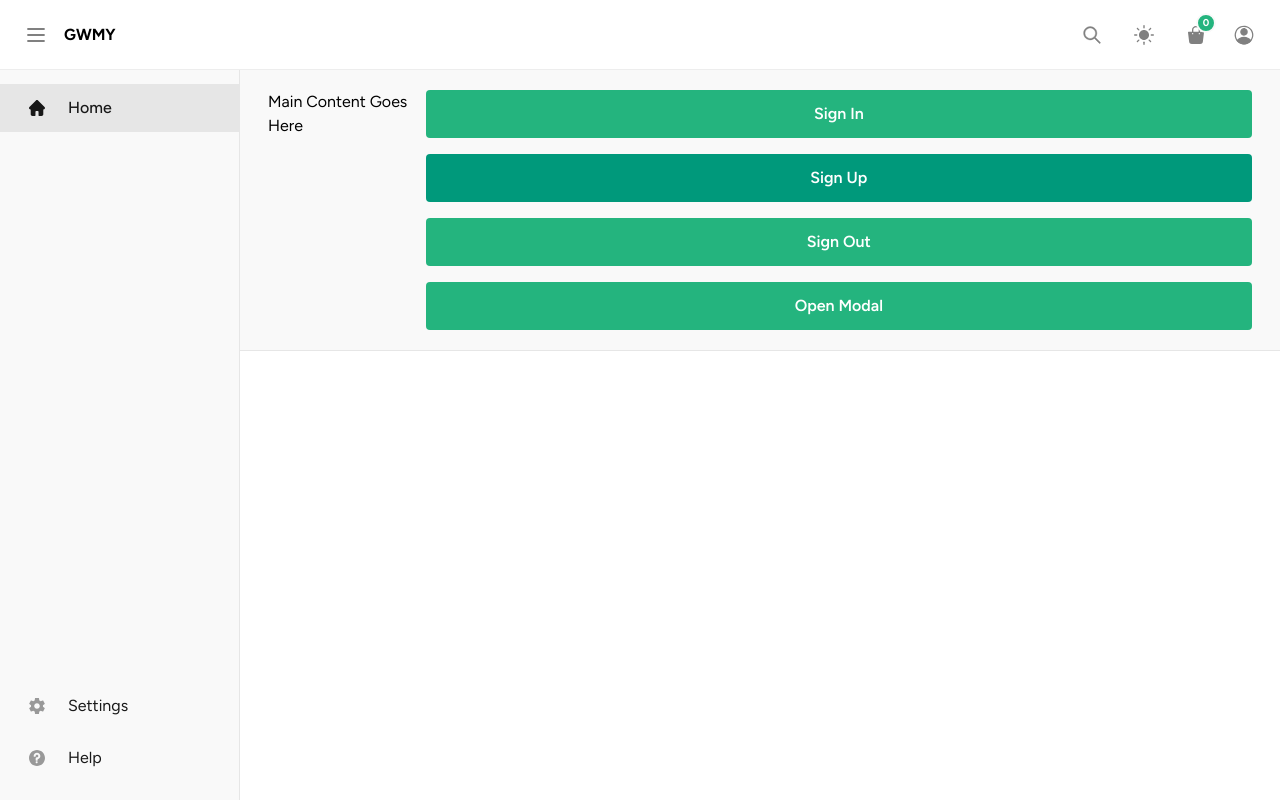
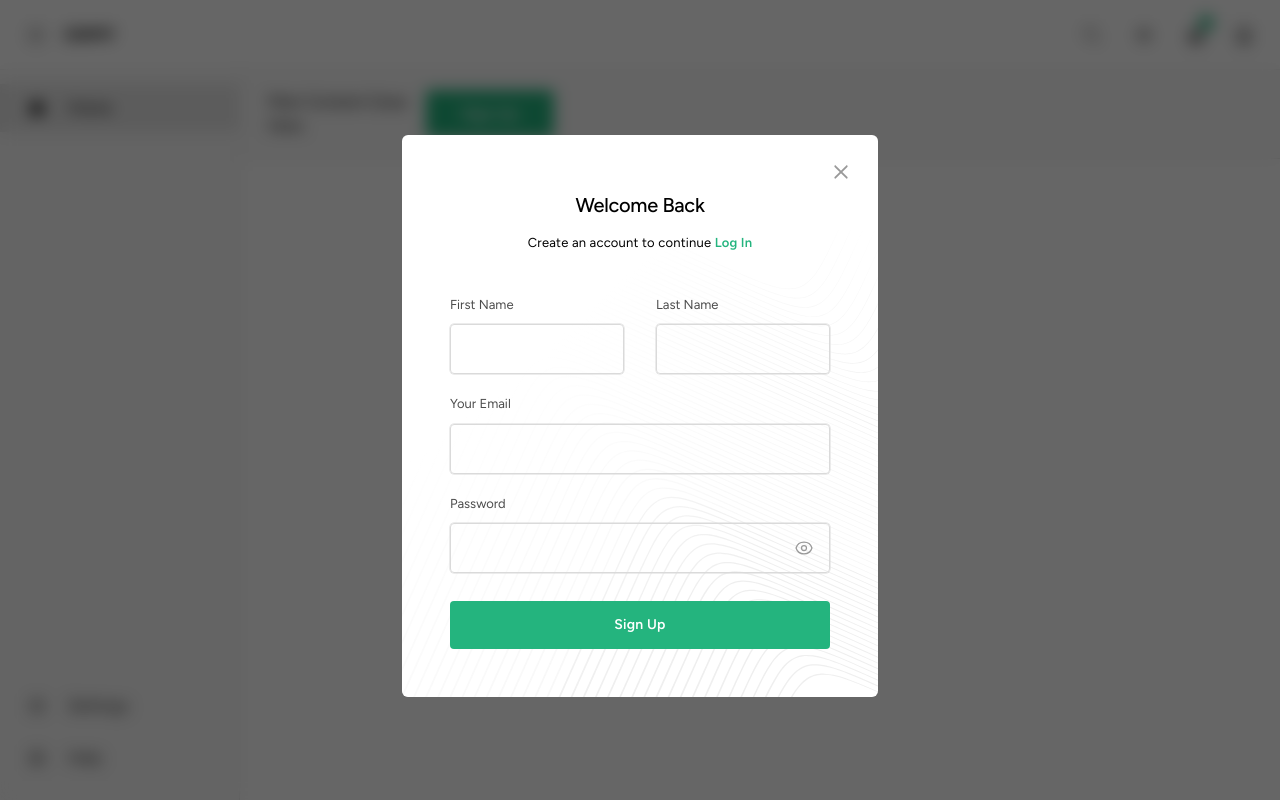
Before and after one commit to joshuamwo/gwmy, a Next.js app: page / in a window 1280 px wide. Both pictures are taken after a click on the button "Sign Up". Built offline with nearby package versions, Linux system fonts and the light colour scheme; no server answers.

Commit message:
modalActions added to Register form & modal container  added to root container

```diff
--- a/app/page.tsx
+++ b/app/page.tsx
@@ -5,6 +5,7 @@ import Button from "@/components/ui/button";
 import { useSupabase } from "@/context/supabase-context";
 import { ModalContainer } from "@/components/modals/modals-container";
 import { useState } from "react";
+import { useModalAction } from "@/components/modals/modal-controller";
 
 export default function App() {
   const { supabase } = useSupabase();
@@ -64,15 +65,15 @@ export default function App() {
     }
   };
 
+  const { openModal, closeModal } = useModalAction();
+
   return (
     <div className="gap-2 app-category-filter-bar sticky top-16 z-20 flex min-h-[64px] w-full overflow-hidden border-b border-light-400 bg-light-100 px-4 py-4 dark:border-dark-300 dark:bg-dark-100 sm:top-[70px] sm:min-h-[70px] sm:px-5 sm:py-5 md:px-6 lg:px-7 3xl:px-8">
       <h1>Main Content Goes Here</h1>
       <div className="flex flex-col gap-4 w-full">
-        <Button onClick={() => signIn()}>Sign In</Button>
-        <Button onClick={() => signUp()}>Sign Up</Button>
-        <Button onClick={() => signOut()}>Sign Out</Button>
-        <ModalContainer modalToggle={modalToggle} modalIsOpen={modalIsOpen} />
-        <Button onClick={() => modalToggle("open")}>Open Modal</Button>
+        <Button className="w-32" onClick={() => openModal("SIGNUP")}>
+          Sign Up
+        </Button>
       </div>
     </div>
   );
--- a/components/auth/register-form.tsx
+++ b/components/auth/register-form.tsx
@@ -86,7 +86,7 @@ export default function RegisterForm() {
                 type="submit"
                 className="!mt-5 w-full text-sm tracking-[0.2px] lg:!mt-7"
               >
-                Register
+                Sign Up
               </Button>
             </>
           </form>
--- a/components/modals/modals-container.tsx
+++ b/components/modals/modals-container.tsx
@@ -3,23 +3,32 @@ import { useRouter } from "next/navigation";
 // import { useModalAction, useModalState } from "./modal-controller";
 import { useEffect, Fragment } from "react";
 import { usePathname } from "next/navigation";
-import RegisterForm from "../auth/register-form";
 import { CloseIcon } from "../icons/close-icon";
+import dynamic from "next/dynamic";
+import { useModalState } from "./modal-controller";
+import { useModalAction } from "./modal-controller";
 
-type ModalToggleProps = "open" | "close";
-interface ModalContainerProps {
-  modalIsOpen?: boolean;
-  modalToggle: (action: ModalToggleProps) => void;
+const RegisterForm = dynamic(() => import("@/components/auth/register-form"));
+
+// type ModalToggleProps = "open" | "close";
+// interface ModalContainerProps {
+//   modalIsOpen?: boolean;
+//   modalToggle: (action: ModalToggleProps) => void;
+// }
+
+function renderModalContent(view: string) {
+  switch (view) {
+    case "SIGNUP":
+      return <RegisterForm />;
+      break;
+  }
 }
 
-export function ModalContainer({
-  modalIsOpen,
-  modalToggle,
-}: ModalContainerProps) {
+export function ModalContainer() {
   const router = useRouter();
 
-  // const { view, isOpen } = useModalState();
-  // const { closeModal } = useModalAction();
+  const { view, isOpen } = useModalState();
+  const { closeModal } = useModalAction();
 
   // close modal when route change
   let pathname: string = "";
@@ -27,18 +36,17 @@ export function ModalContainer({
 
   useEffect(() => {
     if (pathname !== newPathname) {
-      console.log("pathname changed");
-      // closeModal();
+      closeModal();
     }
     pathname = newPathname;
   }, [newPathname]);
 
   return (
-    <Transition show={modalIsOpen} as={Fragment}>
+    <Transition show={isOpen} as={Fragment}>
       <Dialog
         as="div"
         className="fixed inset-0 z-50 overflow-y-auto overflow-x-hidden xs:p-4"
-        onClose={() => modalToggle("close")}
+        onClose={() => closeModal()}
       >
         <div className="min-h-screen text-center">
           <Transition.Child
@@ -72,7 +80,7 @@ export function ModalContainer({
             <div className="relative z-50 inline-block min-h-screen w-full transform overflow-hidden text-start align-middle transition-all xs:min-h-[auto] xs:w-auto">
               <div className="relative flex min-h-screen items-center overflow-hidden xs:block xs:min-h-[auto] xs:rounded-md">
                 <button
-                  onClick={() => modalToggle("close")}
+                  onClick={() => closeModal()}
                   aria-label="Close panel"
                   className="absolute top-5 z-10 text-dark-900 outline-none transition-all hover:text-dark focus-visible:outline-none right-4  dark:text-dark-800 hover:dark:text-light-200 md:top-6 md:right-5 lg:top-7 lg:right-7
 																		"
@@ -80,9 +88,7 @@ export function ModalContainer({
                   <CloseIcon className="h-4 w-4 focus-visible:outline-none lg:h-[18px] lg:w-[18px] 3xl:h-5 3xl:w-5" />
                 </button>
                 <div className="h-full w-full">
-                  {/* {view && renderModalContent(view)}
-                   */}
-                  <RegisterForm />
+                  {view && renderModalContent(view)}
                 </div>
               </div>
             </div>
--- a/layouts/my-root-layout.tsx
+++ b/layouts/my-root-layout.tsx
@@ -49,6 +49,7 @@ export default function MyRootLayout({
             </div>
             <BottomNavigation />
           </div>
+          <ModalContainer />
         </ModalProvider>
       </ThemeProvider>
     </SupabaseProvider>
```
